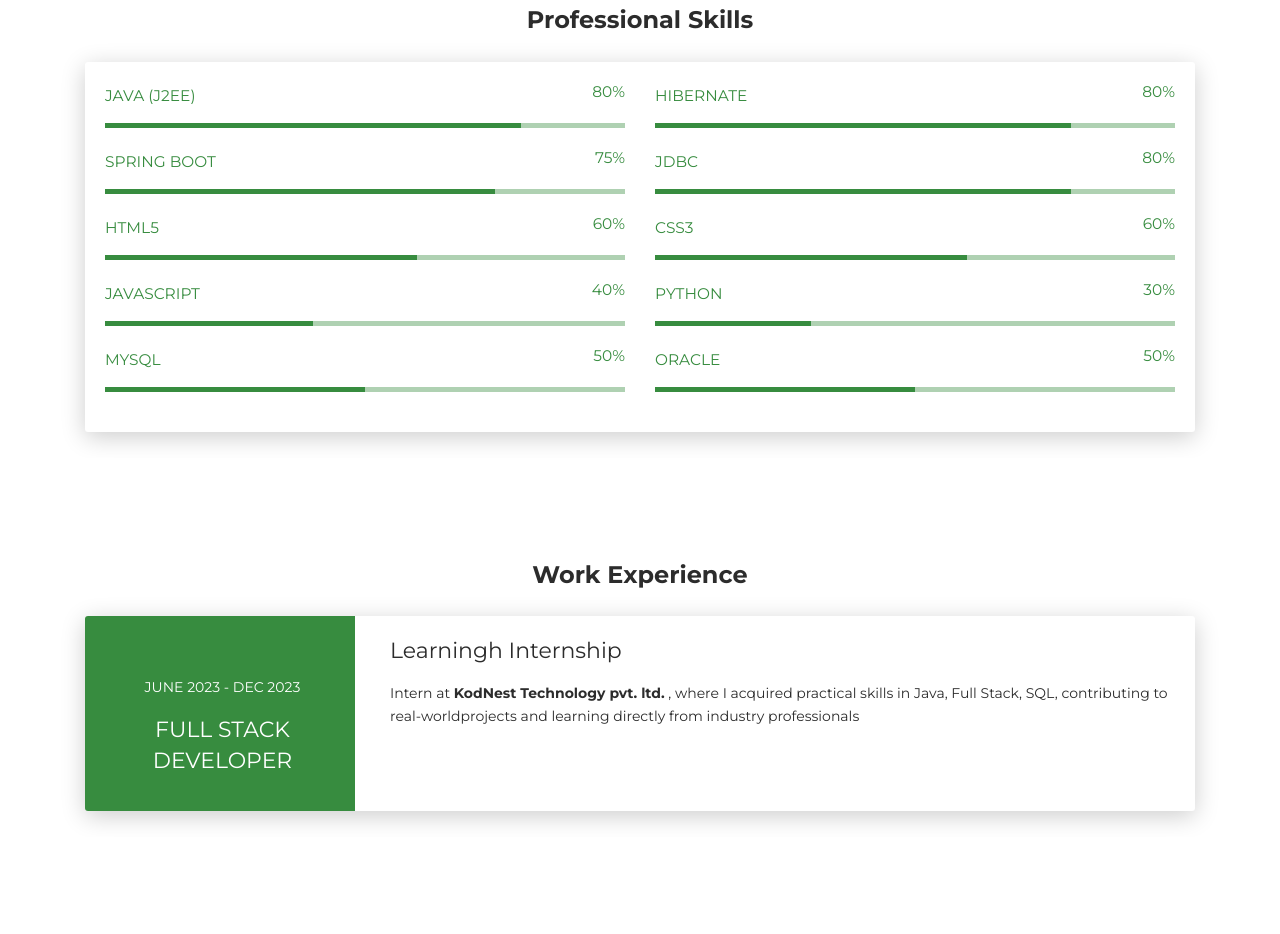
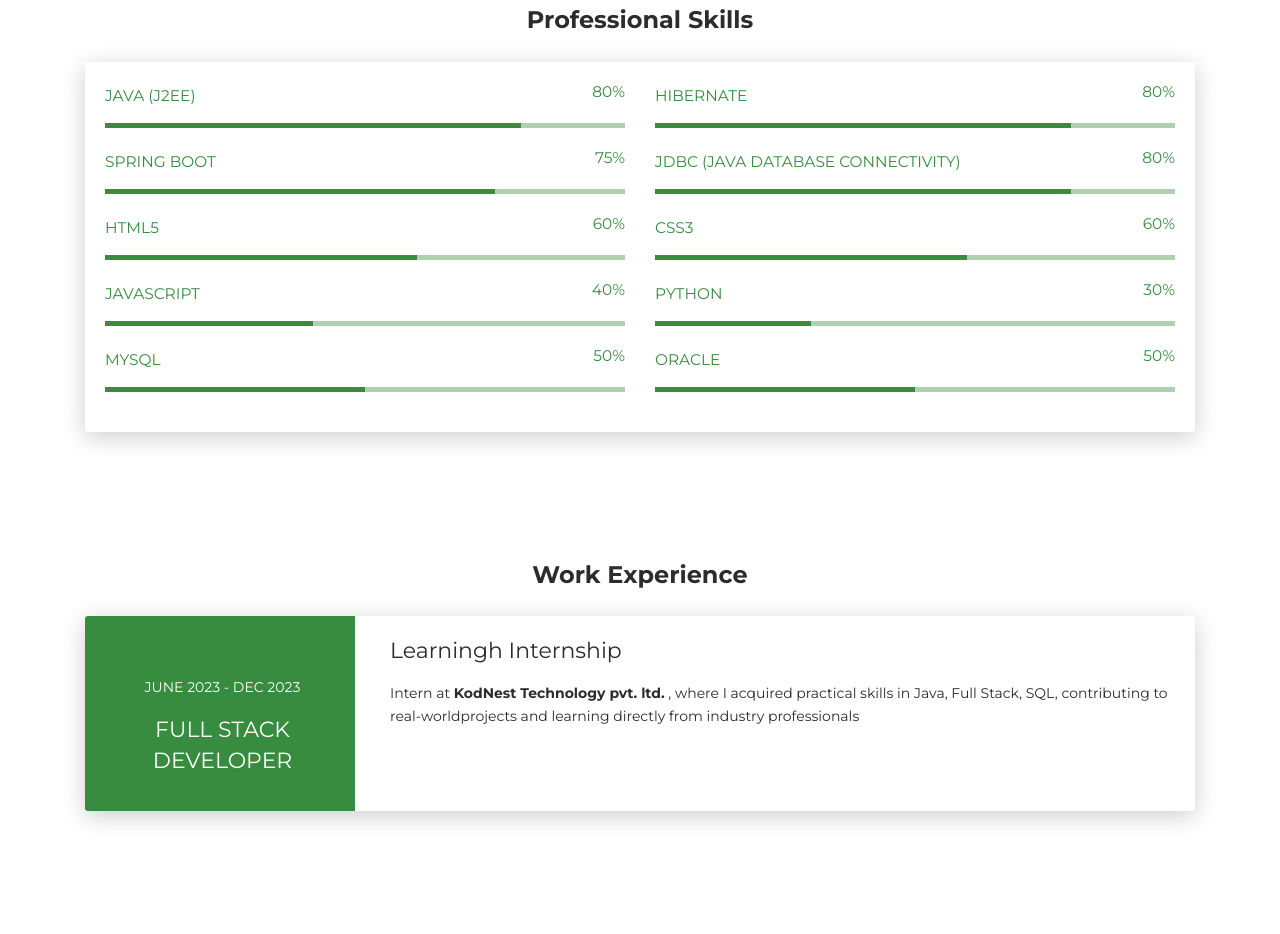
Before and after one commit to Sujit-kushwaha9/our_portfolio, a plain HTML site: page index.html in a window 1280 px wide. Shown: the part 1002-1936 px from the top of the page. Drawn offline with nearby package versions, Linux system fonts and the light colour scheme; a script that the page names is missing.

Commit message:
Add files via upload

```diff
--- a/index.html
+++ b/index.html
@@ -130,7 +130,7 @@
             </div>
           </div>
           <div class="col-md-6">
-            <div class="progress-container progress-primary"><span class="progress-badge">JDBC</span>
+            <div class="progress-container progress-primary"><span class="progress-badge">JDBC (Java Database Connectivity)</span>
               <div class="progress">
                 <div class="progress-bar progress-bar-primary" data-aos="progress-full" data-aos-offset="10" data-aos-duration="2000" role="progressbar" aria-valuenow="60" aria-valuemin="0" aria-valuemax="100" style="width: 80%;"></div><span class="progress-value">80%</span>
               </div>
```
